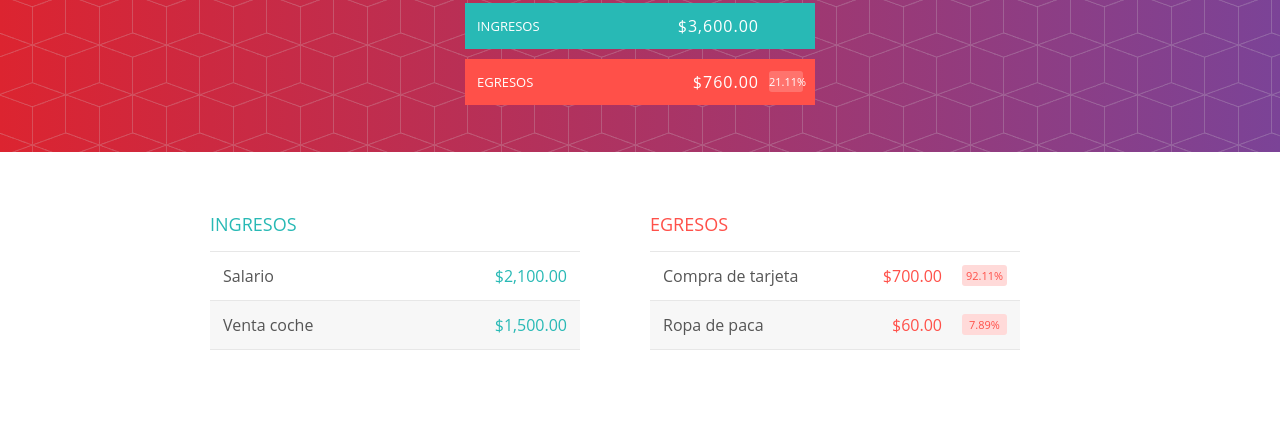
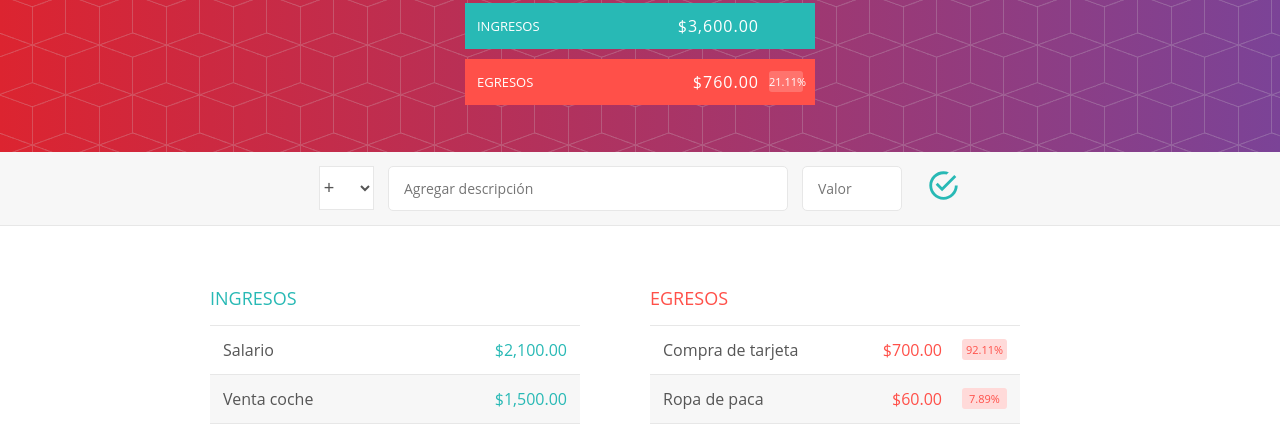
Before and after one commit to Nylrems/AppPresupuestos_JS, a plain HTML site: page index.html in a window 1280 px wide. Shown: the part 168-616 px from the top of the page. Drawn offline with nearby package versions, Linux system fonts and the light colour scheme.

Commit message:
Agregando ingresos y egresos de manera dinámica

```diff
--- a/index.html
+++ b/index.html
@@ -31,6 +31,33 @@
         </div>
       </div>
     </div>
+
+    <form id="forma" onsubmit='return false;'>
+      <div class="agregar">
+        <div class="agregar_contenedor">
+          <select class="agregar_tipo" id="tipo">
+            <option value="ingreso" selected>+</option>
+            <option value="egreso">-</option>
+          </select>
+          <input
+            type="text"
+            class="agregar_descripcion"
+            placeholder="Agregar descripción"
+            id="descripcion"
+          />
+          <input
+            type="number"
+            class="agregar_valor"
+            placeholder="Valor"
+            id="valor"
+            step="any"
+          />
+          <button class="agregar_btn" onclick="agregarDato()">
+            <ion-icon name="checkmark-circle-outline"></ion-icon>
+          </button>
+        </div>
+      </div>
+    </form>
 
     <div class="contenedor limpiarEstilos">
       <div class="ingreso">
--- a/src/js/app.js
+++ b/src/js/app.js
@@ -123,3 +123,22 @@ const crearEgresoHTML = (egreso) => {
 
   return egresoHTML;
 };
+
+const agregarDato = () => {
+  let forma = document.forms["forma"];
+  let tipo = forma["tipo"];
+  let descripcion = forma["descripcion"];
+  let valor = forma["valor"];
+  if (descripcion.value !== "" && valor.value !== "") {
+    if (tipo.value === "ingreso") {
+      ingresos.push(new Ingreso(descripcion.value, Number(valor.value)));
+      cargarCabecero();
+      cargarIngresos();
+    }
+    else if (tipo.value === "egreso") {
+      egresos.push(new Egreso(descripcion.value, Number(valor.value)));
+      cargarCabecero();
+      cargarEgresos();
+    }
+  }
+};
```
